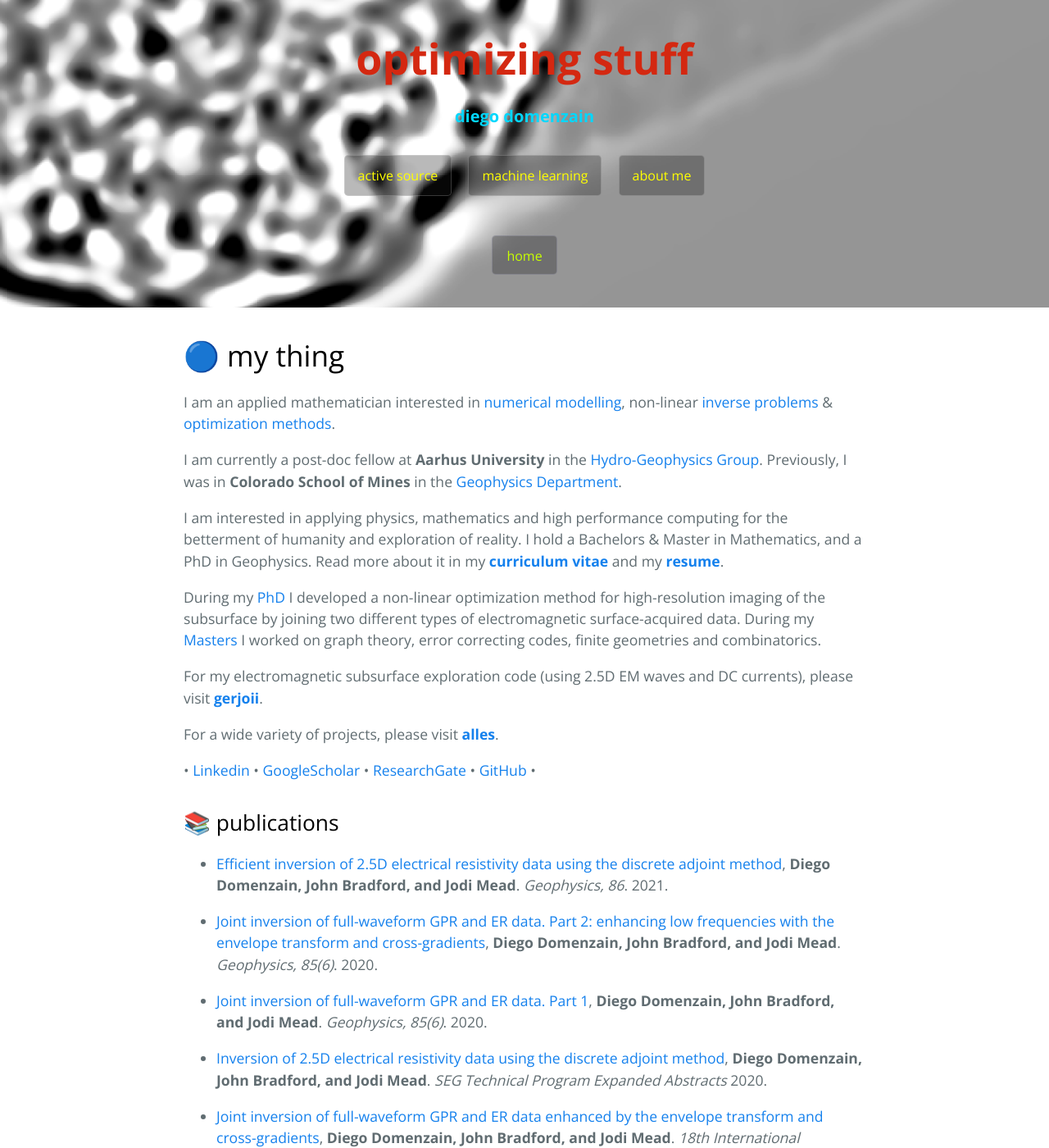
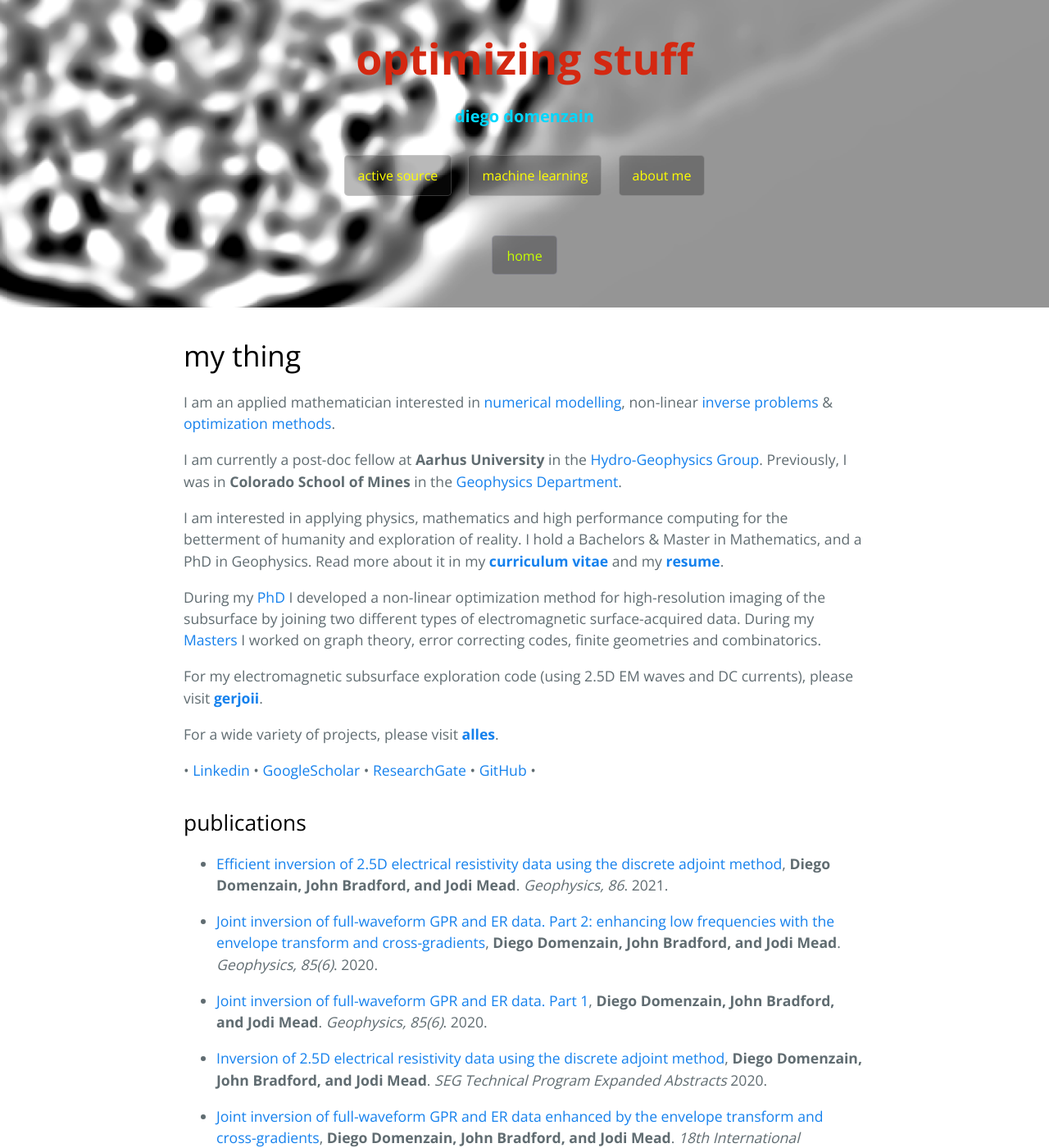
Before and after one commit to diegozain/diegozain.github.io, a Jekyll site: the page built from index.md, in a window 1280 px wide and 1400 px high. Shown: the whole window at 82% size. Built offline with Jekyll 4.4.1, drawn with Linux system fonts in a browser that asks for light colours; our own code applies the rules of GitHub Pages for plain Markdown files; some of the changed text lies outside the part shown.

Commit message:
no emoji :(

```diff
--- a/index.md
+++ b/index.md
@@ -2,7 +2,7 @@
 layout: default
 ---
 
-# 🔵 my thing
+# my thing
 
 I am an applied mathematician interested in [numerical modelling](https://en.wikipedia.org/wiki/Computer_simulation), non-linear [inverse problems](https://en.wikipedia.org/wiki/Inverse_problem) & [optimization methods](https://en.wikipedia.org/wiki/Mathematical_optimization).
 
@@ -18,7 +18,7 @@ For a wide variety of projects, please visit [__alles__](https://github.com/dieg
 
 • [Linkedin](https://www.linkedin.com/in/diego-domenzain-67431171/) • [GoogleScholar](https://scholar.google.com/citations?user=tve8X08AAAAJ&hl) • [ResearchGate](https://www.researchgate.net/profile/Diego_Domenzain) • [GitHub](https://github.com/diegozain/) •
 
-## 📚 publications
+## publications
 
 * [Efficient inversion of 2.5D electrical resistivity data using the discrete adjoint method](https://library.seg.org/doi/10.1190/geo2020-0373.1), __Diego Domenzain, John Bradford, and Jodi Mead__. _Geophysics, 86_. 2021.
 
@@ -32,7 +32,7 @@ For a wide variety of projects, please visit [__alles__](https://github.com/dieg
 
 * [Joint inversion of GPR and ER data](https://library.seg.org/doi/10.1190/segam2018-2997794.1), __Diego Domenzain, John Bradford, and Jodi Mead__. _SEG Technical Program Expanded Abstracts_ 2018.
 
-## 📡 imaging the subsurface
+## imaging the subsurface
 
 My PhD was about __ground penetrating radar and DC electrical resistivity high resolution joint inversion__ - [code](https://github.com/diegozain/gerjoii), [webpage](./gerjoii)
 
@@ -40,7 +40,7 @@ High-resolution non-invasive electrical methods for imaging the shallow subsurfa
 
 [![](images/wavefield-lava.gif)](./gerjoii)
 
-## 📺 media coverage
+## media coverage
 
 [Here](https://www.boisestatepublicradio.org/post/boise-state-students-search-bodies-old-idaho-pen#stream/0) is a radio interview about finding graves at the [Old Idaho Penitentiary](https://history.idaho.gov/location/old-penitentiary/), which is also covered [here](https://www.boisestate.edu/news/2019/03/05/geophysics-club-works-to-help-solve-mysteries-in-historic-boise-cemetery/) and [here](./gerjoii).
 
```
